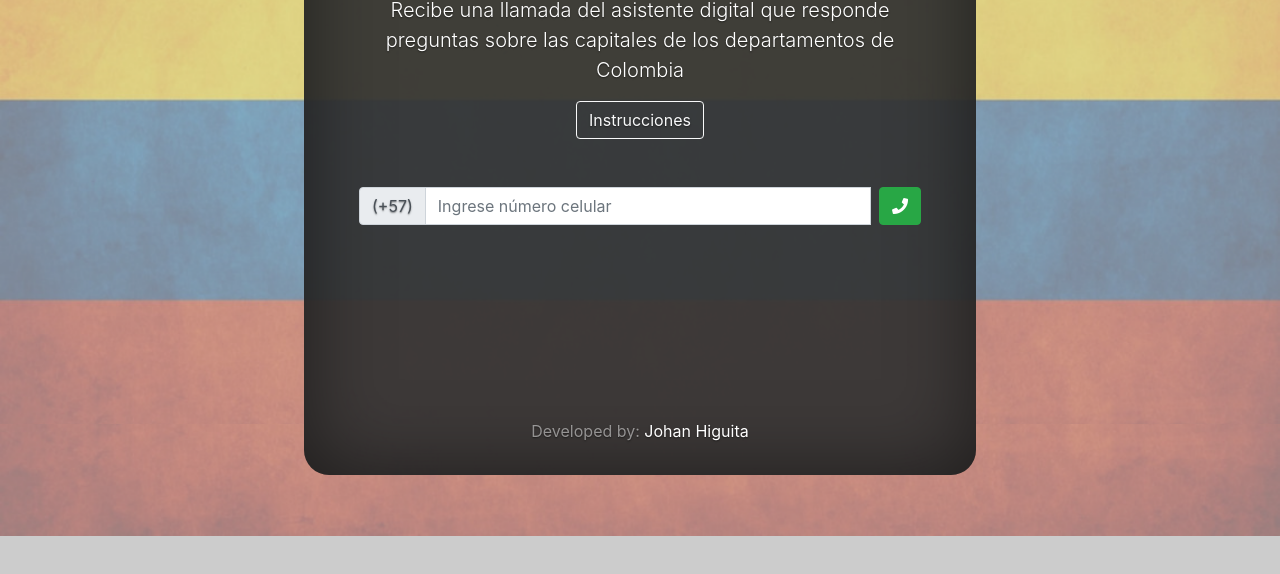
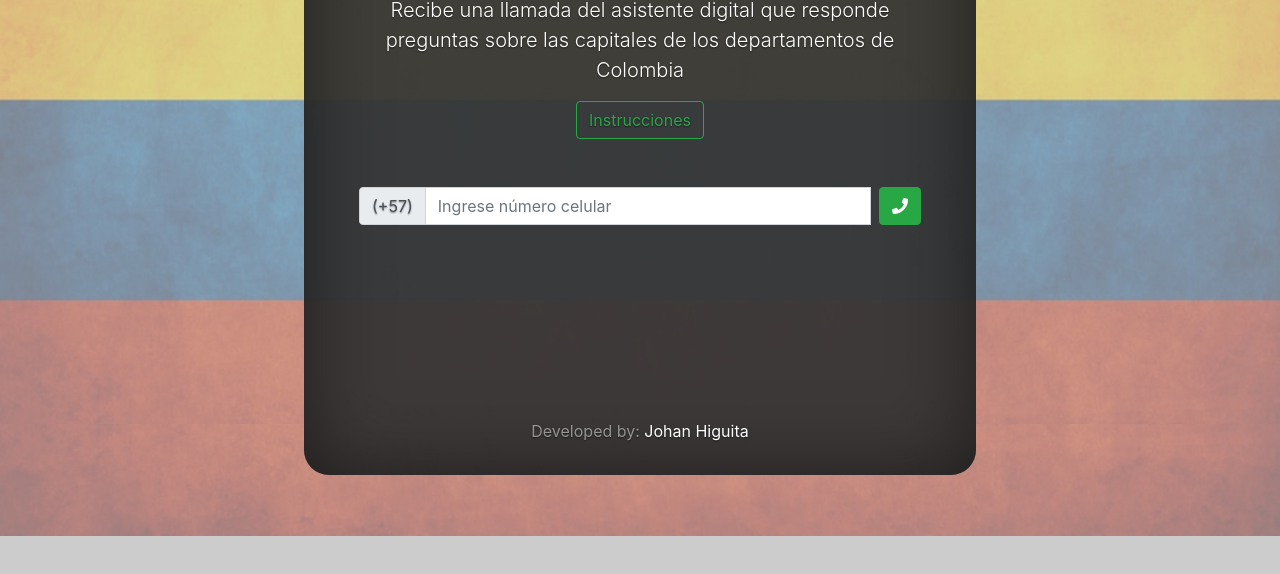
Before and after one commit to JohanHiguita/asistente-digital-IVR, a website: page index.html in a window 1280 px wide. Shown: the part 224-798 px from the top of the page. Drawn offline with nearby package versions, Linux system fonts and the light colour scheme.

Commit message:
Instrucciones button green

```diff
--- a/index.html
+++ b/index.html
@@ -37,7 +37,7 @@
       <h1 class="cover-heading">Respuesta de voz interactiva (IVR)</h1>
       <p class="lead">Recibe una llamada del asistente digital que responde preguntas sobre las capitales de los departamentos de Colombia</p>
       <p class="lead">
-        <a href="#" class="btn btn-outline-light" data-toggle="modal" data-target="#instruccionesModal">Instrucciones</a>
+        <a href="#" class="btn btn-outline-success" data-toggle="modal" data-target="#instruccionesModal">Instrucciones</a>
       </p>
       <div>
         <form action="/call" method="post">
```
